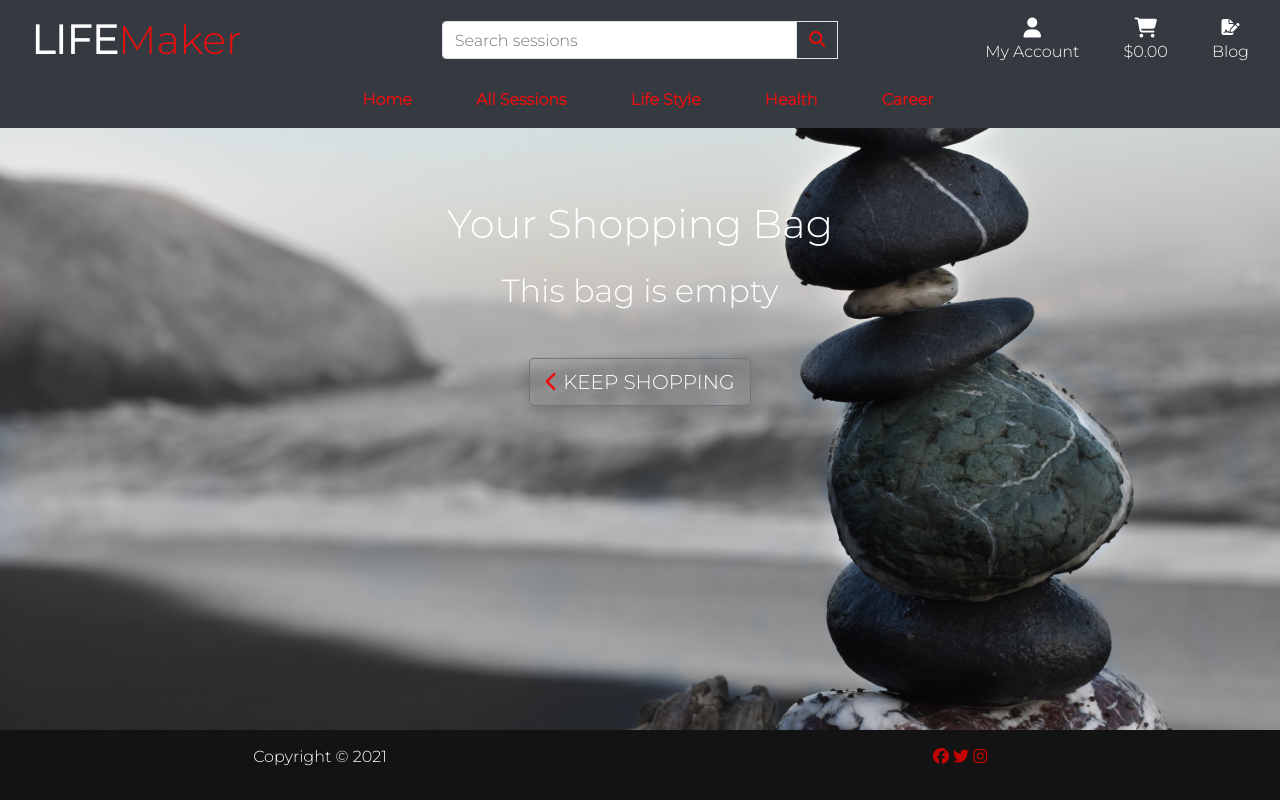
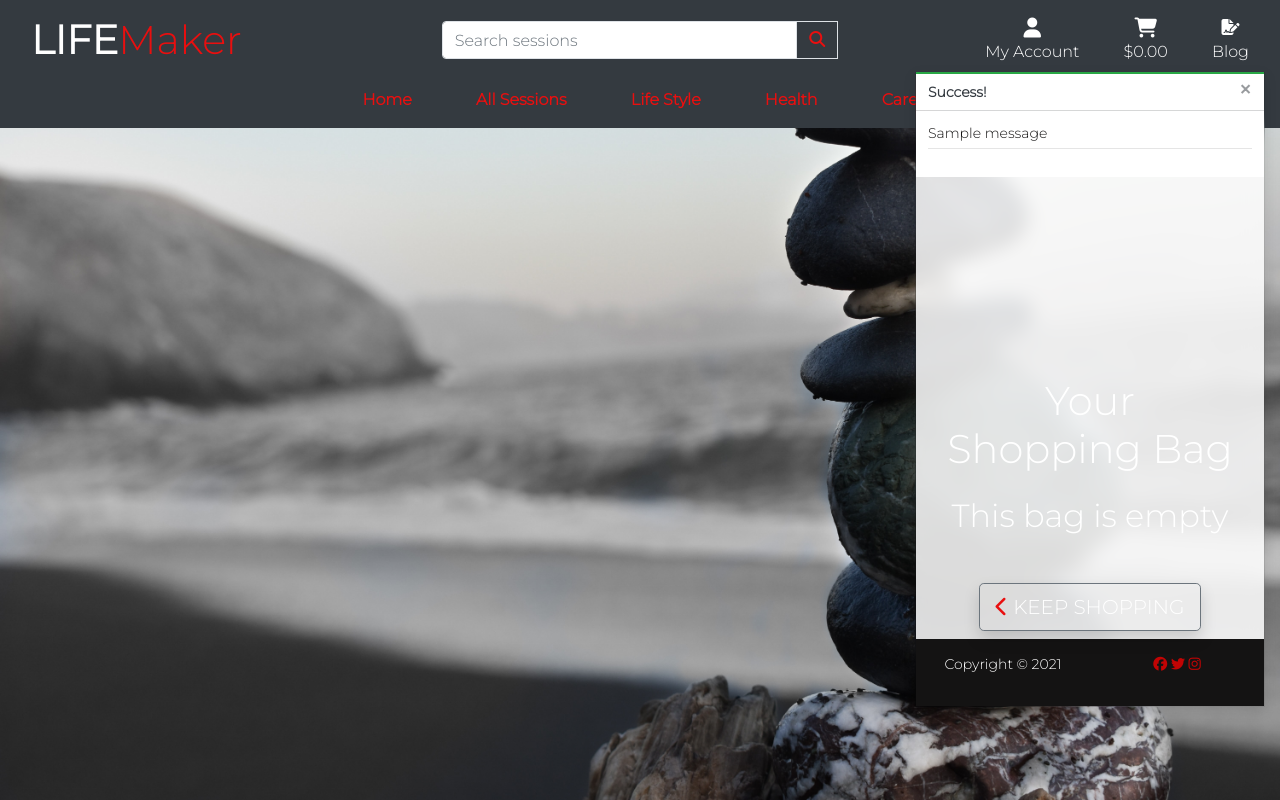
Before and after one commit to Diolg/life-maker, a Django app: page /bag/ in a window 1280 px wide. Run offline with Django 3.2, Linux system fonts and the light colour scheme; tables that the repository leaves empty hold one stand-in row (values such as "Sample post"); one stand-in notice (Sample message) is shown; some libraries are stand-ins or nearby versions.

Commit message:
Add toast with success/error messages

```diff
--- a/bag/views.py
+++ b/bag/views.py
@@ -1,4 +1,7 @@
-from django.shortcuts import render, redirect, reverse, HttpResponse
+from django.shortcuts import render, redirect, reverse, HttpResponse, get_object_or_404
+from django.contrib import messages
+
+from products.models import Product
 
 # Create your views here.
 
@@ -11,15 +14,19 @@
 
 def add_to_bag(request, item_id):
     """ Add qantity of the session to the shopping bag """
-
+    product = get_object_or_404(Product, pk=item_id)
     quantity = int(request.POST.get('quantity'))
     redirect_url = request.POST.get('redirect_url')
     bag = request.session.get('bag', {})
 
     if item_id in list(bag.keys()):
         bag[item_id] += quantity
+        messages.success(
+            request, f'Updated {product.name} quantity to {bag[item_id]}')
+
     else:
         bag[item_id] = quantity
+        messages.success(request, f'Added {product.name} to your bag!')
 
     request.session['bag'] = bag
     return redirect(redirect_url)
@@ -28,13 +35,16 @@
 def edit_bag(request, item_id):
     """ Edit quantity of sprecified session to the selected amount """
 
+    product = get_object_or_404(Product,pk=item_id)
     quantity = int(request.POST.get('quantity'))
     bag = request.session.get('bag', {})
 
     if quantity > 0:
         bag[item_id] = quantity
+        messages.success(request, f'Updated {product.name} to your bag!')
     else:
         bag.pop(item_id)
+        messages.success(request, f'Removed {product.name} from your bag!')
 
     request.session['bag'] = bag
     return redirect(reverse('shopping_bag'))
@@ -43,11 +53,14 @@
 def remove_from_bag(request, item_id):
     """ Remove sessions from the shoppong bag """
     try:
+        product = get_object_or_404(Product, pk=item_id)
         bag = request.session.get('bag', {})
         bag.pop(item_id)
+        messages.success(request, f'Removed {product.name} from your bag!')
 
         request.session['bag'] = bag
         return HttpResponse(status=200)
 
     except Exception as e:
+        messages.error(request, f'Error removing item: {e}')
         return HttpResponse(status=500)
--- a/life_maker/settings.py
+++ b/life_maker/settings.py
@@ -78,6 +78,8 @@
         },
     },
 ]
+
+MESSAGE_STORAGE = 'django.contrib.messages.storage.session.SessionStorage'
 
 AUTHENTICATION_BACKENDS = [
     # Needed to login by username in Django admin, regardless of `allauth`
--- a/static/css/base.css
+++ b/static/css/base.css
@@ -231,6 +231,23 @@
 }
 
 
+/*----------Toasts---------*/
+
+.message-container {
+    position: fixed;
+    top: 72px;
+    right: 15px;
+    z-index: 99999999999;
+}
+
+.our-toast {
+    overflow: visible;
+}
+
+.toast-capper {
+    height: 2px;
+}
+
 
 /*-----Footer-----*/
 
--- a/templates/base.html
+++ b/templates/base.html
@@ -134,7 +134,21 @@
 
 
     {% if messages %}
-    <div class="message-container"></div>
+    <div class="message-container">
+        {% for message in messages %}
+                {% with message.level as level %}
+                    {% if level == 40 %}
+                        {% include 'includes/toasts/toast_error.html' %}
+                    {% elif level == 30 %}
+                        {% include 'includes/toasts/toast_warning.html' %}
+                    {% elif level == 25 %}
+                        {% include 'includes/toasts/toast_success.html' %}
+                    {% else %}
+                        {% include 'includes/toasts/toast_info.html' %}
+                    {% endif %}
+                {% endwith %}
+        {% endfor %}
+    </div>
     {% endif %}
 
     {% block page_header %}
@@ -148,6 +162,9 @@
     </main>
 
     {% block postloadjs %}
+    <script type="text/javascript">
+        $('.toast').toast('show');
+    </script>
     {% endblock %}
 
 <!--Footer-->
--- /dev/null
+++ b/templates/includes/toasts/toast_success.html
@@ -0,0 +1,17 @@
+<div class="toast our-toast rounded-0 border-top-0" data-autohide="false">
+    <div class="arrow-up arrow-success"></div>
+    <div class="w-100 toast-capper bg-success"></div>
+    <div class="toast-header bg-white text-dark">
+        <!--Toast Header-->
+        <strong class="mr-auto">Success!</strong>
+        <button type="button" class="ml-2 mb-1 close text-dark" data-dismiss="toast" aria-label="Close">
+            <span aria-hidden="true">&times;</span>
+        </button>
+    </div>
+    <div class="toast-body bg-white">
+        <div class="row">
+            <div class="col">
+                {{ message }}
+                <hr class="mt-1 mb-3">
+            </div>
+        </div>
```
Also changed, not shown: templates/includes/toasts/toast_error.html (added, +17 -0 lines), templates/includes/toasts/toast_info.html (added, +17 -0 lines), templates/includes/toasts/toast_warning.html (added, +17 -0 lines).
